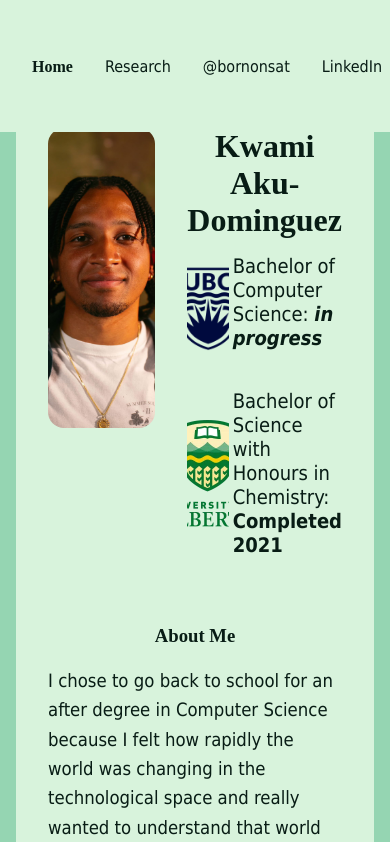
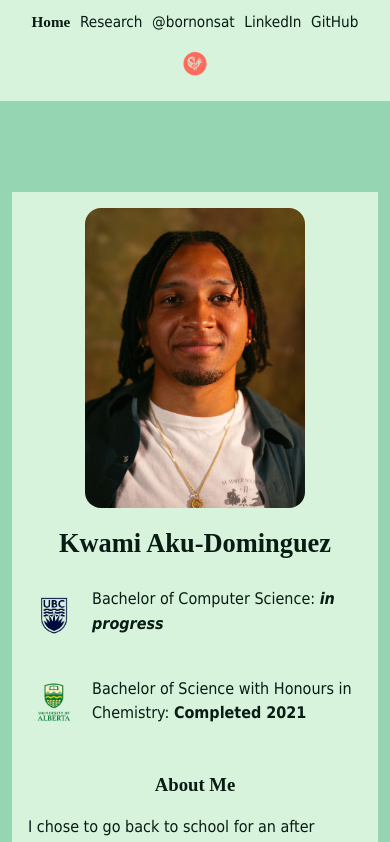
Before and after one commit to kwamcelo/kwamcelo.github.io, a React (Vite) app in the folder portfolio_react/: page / in a window 390 px wide. Shown: the top 842 px of the page. Built offline with nearby package versions, Linux system fonts and the light colour scheme; a web font is replaced by a local one.

Commit message:
Extended functionality to work on mobile as well

```diff
--- a/portfolio_react/src/styles.css
+++ b/portfolio_react/src/styles.css
@@ -257,13 +257,6 @@ h1 {
   line-height: 1.5;
 }
 
-@media (max-width: 700px) {
-  .research-grid {
-    grid-template-columns: 1fr;
-  }
-}
-
-
 .cta-button {
     display: inline-block;
     text-decoration: none;
@@ -286,3 +279,144 @@ h1 {
     outline: 3px solid var(--text-color);
     outline-offset: 3px;
 }
+
+@media (max-width: 800px) {
+    body {
+        padding: 0.75em;
+        padding-top: 10em;
+    }
+
+    nav {
+        width: 100%;
+        padding: 0.75em 1em;
+    }
+
+    nav ul {
+        justify-content: center;
+        flex-wrap: wrap;
+        gap: 0.75em 1em;
+    }
+
+    nav li:first-child {
+        margin-right: 0;
+    }
+
+    nav img {
+        width: 56px;
+        height: 56px;
+    }
+
+    header {
+        width: 100%;
+        padding: 1.25em;
+    }
+
+    h1 {
+        font-size: 1.65rem;
+    }
+
+    .flex-container {
+        gap: 2em;
+    }
+
+    .text-container {
+        grid-template-columns: 1fr;
+        gap: 1.25em;
+        text-align: center;
+    }
+
+    .text-container > img {
+        justify-self: center;
+    }
+
+    .intro-details {
+        gap: 1em;
+    }
+
+    .intro-details h1 {
+        text-align: center;
+    }
+
+    .school-info {
+        grid-template-columns: 64px 1fr;
+        gap: 0.75em;
+        text-align: left;
+    }
+
+    .school-info img {
+        width: 64px;
+        height: auto;
+        justify-self: center;
+    }
+
+    .text-container p,
+    .about-container p {
+        font-size: 1rem;
+        line-height: 1.55;
+    }
+
+    .project-text {
+        grid-template-columns: 1fr;
+        gap: 0.75em;
+    }
+
+    .project-text h4,
+    .research-card h4 {
+        font-size: 1.3rem;
+    }
+
+    .project-images {
+        grid-template-columns: 1fr;
+    }
+
+    .research-grid {
+        grid-template-columns: 1fr;
+    }
+
+    .research-paper {
+        align-items: flex-start;
+        flex-direction: column;
+    }
+
+    .research-logo {
+        width: min(220px, 100%);
+        height: auto;
+    }
+
+    .cta-button {
+        max-width: 100%;
+        overflow-wrap: anywhere;
+        text-align: center;
+    }
+}
+
+@media (max-width: 420px) {
+    body {
+        padding-top: 12em;
+    }
+
+    nav ul {
+        gap: 0.6em;
+    }
+
+    nav a {
+        font-size: 0.95rem;
+    }
+
+    nav img {
+        width: 48px;
+        height: 48px;
+    }
+
+    header {
+        padding: 1em;
+    }
+
+    .school-info {
+        grid-template-columns: 52px 1fr;
+    }
+
+    .school-info img {
+        width: 52px;
+    }
+}
```
